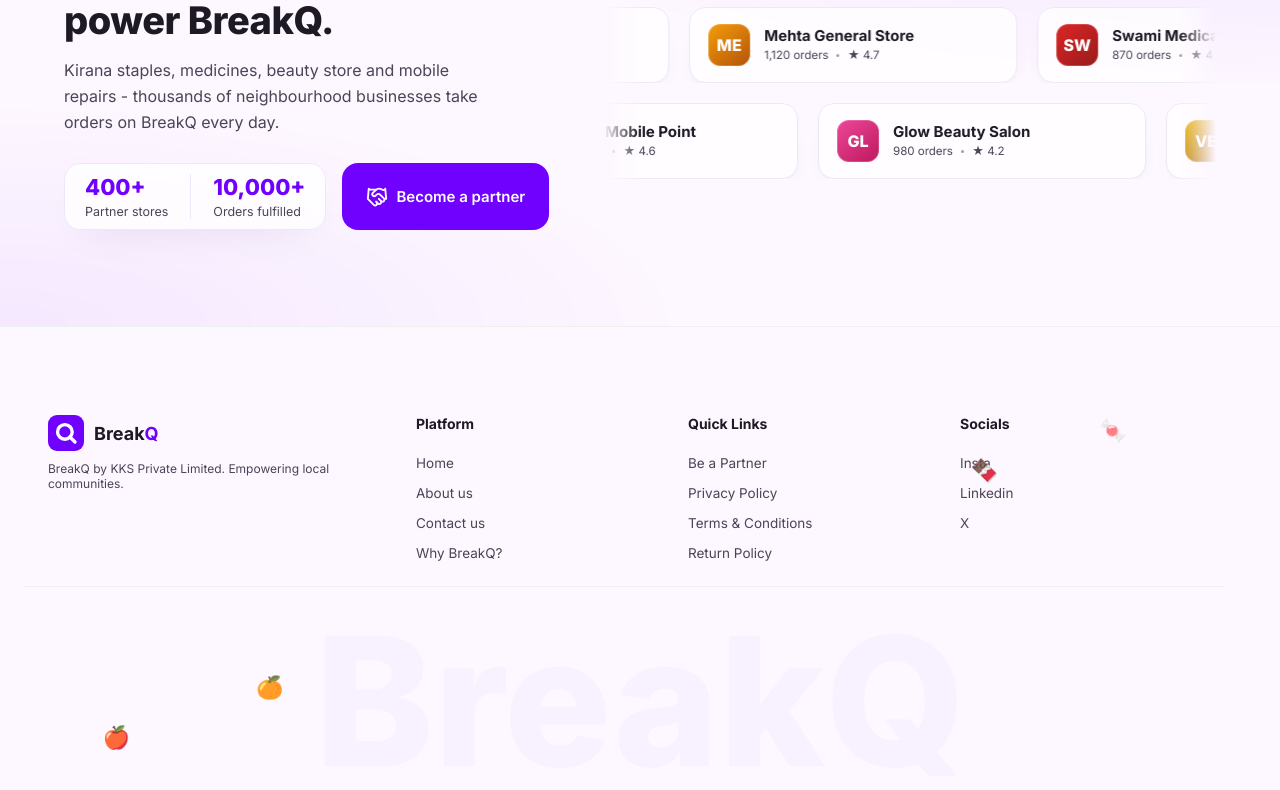
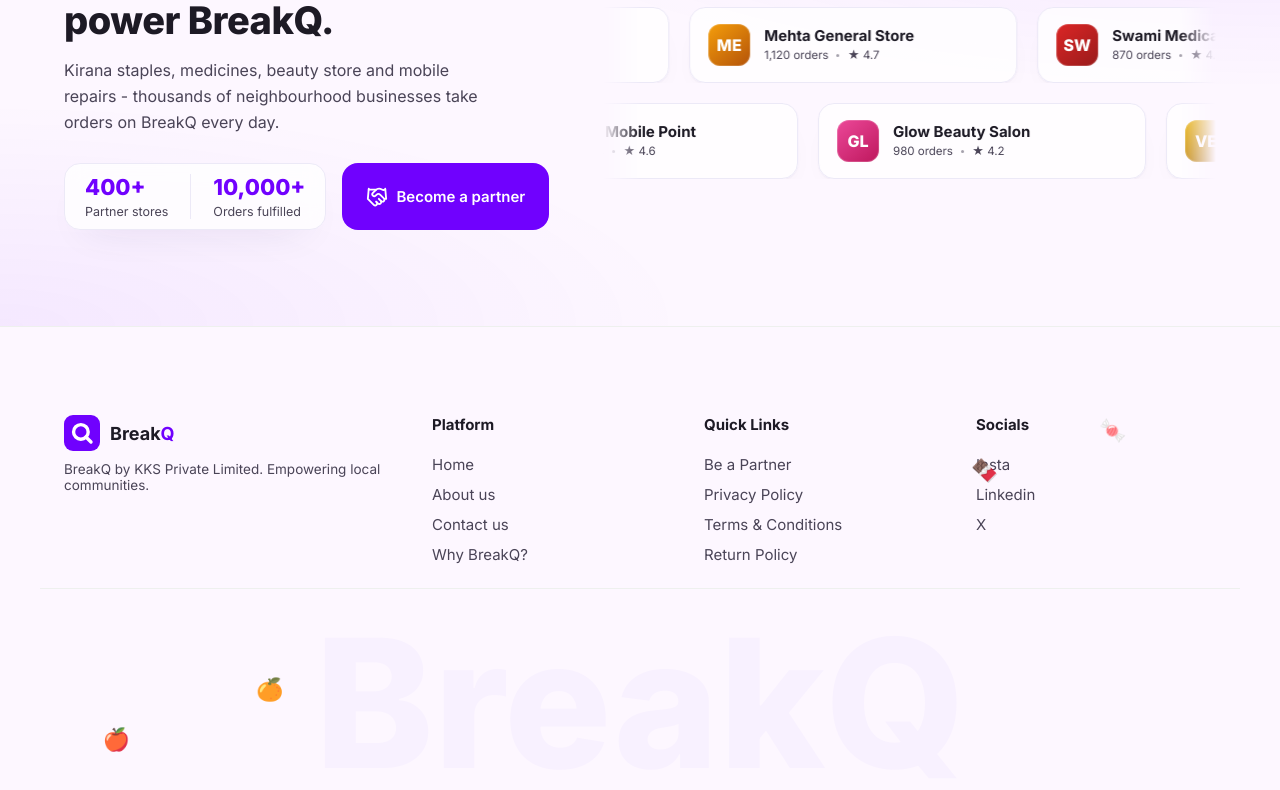
Before and after one commit to bharatxjain/breakq-web, a React (Vite) app: page / in a window 1280 px wide. Shown: the part 6830-7620 px from the top of the page. Built offline with nearby package versions, Linux system fonts and the light colour scheme; no server answers.

Commit message:
footer UI fix

```diff
--- a/src/components/Footer.css
+++ b/src/components/Footer.css
@@ -14,7 +14,8 @@
 
 footer .container {
   max-width: 1200px;
-  margin: 24px;
+  margin: 24px auto;
+  padding-inline: 24px; /* equal left / right gutter for every footer row */
 }
 
 .footer-brand-row {
@@ -27,12 +28,12 @@
 }
 
 .footer-brand p {
-  font-size: 12px;
+  font-size: 13.5px;
   color: var(--gray-600);
 }
 
 .footer-col h4 {
-  font-size: 14px;
+  font-size: 15px;
   margin-bottom: 20px;
   color: var(--gray-900);
 }
@@ -44,7 +45,7 @@
 }
 
 .footer-col a {
-  font-size: 13.5px;
+  font-size: 15px;
   color: var(--gray-600);
 }
 
@@ -56,10 +57,10 @@
   display: flex;
   justify-content: space-between;
   margin-top: 40px;
-  padding: 20px 24px;
+  /* side gutter comes from .container so it lines up with .footer-top */
+  padding-block: 20px;
   border-top: 1px solid #eef0ee;
-  padding-bottom: 20px;
-  font-size: 12px;
+  font-size: 13px;
   color: var(--gray-400);
 }
 
```
